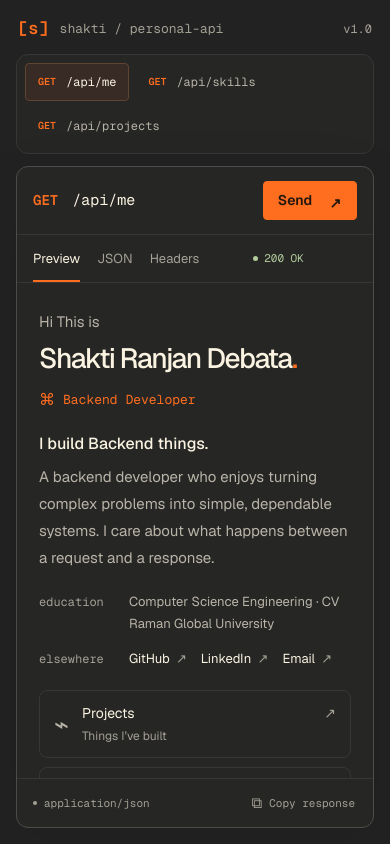
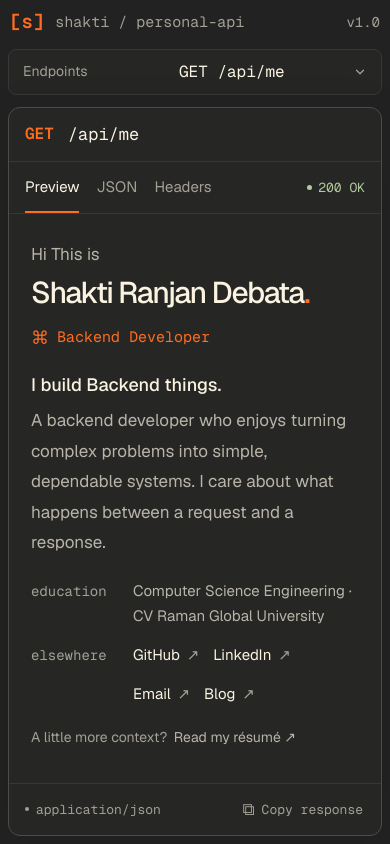
Before and after one commit to d-shaktiranjan/portfolio-next, a Next.js app: page / in a window 390 px wide. Built offline with nearby package versions, Linux system fonts and the light colour scheme.

Commit message:
fix: ui elements

```diff
--- a/app/globals.css
+++ b/app/globals.css
@@ -75,13 +75,14 @@ a {
   display: grid;
   align-items: start;
   justify-items: center;
-  padding: 16px 24px;
+  padding: 12px;
 }
 .api-workspace {
   display: flex;
   flex-direction: column;
-  width: min(100%, 1000px);
-  max-height: calc(100svh - 32px);
+  width: min(100%, 1280px);
+  height: calc(100svh - 24px);
+  max-height: calc(100svh - 24px);
 }
 .workspace-label {
   display: flex;
@@ -90,19 +91,20 @@ a {
   flex-shrink: 0;
   margin: 0 2px 12px;
   font-family: var(--font-geist-mono), monospace;
-  font-size: 13px;
+  font-size: 15px;
   color: var(--text-muted);
 }
 .workspace-mark {
   color: var(--accent);
-  font-size: 17px;
+  font-size: 19px;
   font-weight: 600;
 }
 .version {
   margin-left: auto;
-  font-size: 12px;
+  font-size: 14px;
 }
 .api-console {
+  height: 100%;
   max-height: 100%;
   display: flex;
   flex-direction: column;
@@ -124,12 +126,12 @@ a {
 .method {
   color: var(--accent);
   font-family: var(--font-geist-mono), monospace;
-  font-size: 14px;
+  font-size: 16px;
   font-weight: 600;
 }
 .endpoint {
   font-family: var(--font-geist-mono), monospace;
-  font-size: 15px;
+  font-size: 17px;
 }
 .endpoint:hover {
   color: var(--accent);
@@ -138,47 +140,7 @@ a {
   margin-left: auto;
   font-family: var(--font-geist-mono), monospace;
   color: var(--text-muted);
-  font-size: 12px;
-}
-.send-button {
-  width: 94px;
-  flex-shrink: 0;
-  display: flex;
-  justify-content: center;
-  gap: 16px;
-  align-items: center;
-  border: 1px solid var(--accent);
-  border-radius: var(--radius-sm);
-  background: var(--accent);
-  color: #22170e;
-  padding: 8px 13px;
   font-size: 14px;
-  font-weight: 600;
-}
-.send-button:hover {
-  background: #ff843f;
-  border-color: #ff843f;
-}
-.send-button:disabled {
-  opacity: 1;
-}
-.send-icon {
-  display: inline-grid;
-  place-items: center;
-  width: 14px;
-  height: 14px;
-  flex-shrink: 0;
-}
-.send-icon.is-loading {
-  border: 1.5px solid #22170e40;
-  border-top-color: #22170e;
-  border-radius: 50%;
-  animation: request-spin 700ms linear infinite;
-}
-@keyframes request-spin {
-  to {
-    transform: rotate(360deg);
-  }
 }
 .response-toolbar {
   flex-shrink: 0;
@@ -200,7 +162,7 @@ a {
   border-bottom: 2px solid transparent;
   padding: 14px 0 12px;
   color: var(--text-muted);
-  font-size: 13px;
+  font-size: 15px;
 }
 .view-button:hover {
   color: var(--foreground);
@@ -214,7 +176,7 @@ a {
   align-items: center;
   gap: 14px;
   font-family: var(--font-geist-mono), monospace;
-  font-size: 12px;
+  font-size: 14px;
 }
 .status {
   display: inline-flex;
@@ -233,21 +195,12 @@ a {
   border-radius: 50%;
   background: currentColor;
 }
-.response-duration {
-  color: var(--text-muted);
-  width: 7ch;
-  text-align: right;
-  font-variant-numeric: tabular-nums;
-}
 .response-body {
+  flex: 1;
   min-height: 0;
   overflow-y: auto;
   scrollbar-width: thin;
   scrollbar-color: var(--border-strong) transparent;
-  transition: opacity 160ms ease;
-}
-.response-body[aria-busy="true"] {
-  opacity: 0.65;
 }
 .profile {
   padding: 24px 40px;
@@ -255,11 +208,11 @@ a {
 .profile-greeting {
   margin: 0 0 8px;
   color: var(--text-secondary);
-  font-size: 15px;
+  font-size: 17px;
 }
 h1 {
   margin: 0;
-  font-size: clamp(28px, 4.5vw, 40px);
+  font-size: clamp(30px, 4.5vw, 42px);
   font-weight: 500;
   letter-spacing: -1.5px;
   line-height: 1.2;
@@ -270,25 +223,25 @@ h1 {
   align-items: center;
   margin: 13px 0 0;
   font-family: var(--font-geist-mono), monospace;
-  font-size: 13px;
+  font-size: 15px;
   color: var(--accent);
 }
 .profile-role > span {
-  font-size: 16px;
+  font-size: 18px;
 }
 .profile-about {
   margin: 20px 0;
 }
 .profile-about h2 {
   margin: 0 0 7px;
-  font-size: 16px;
+  font-size: 18px;
   font-weight: 500;
 }
 .profile-about p {
   max-width: 540px;
   margin: 0;
   color: var(--text-secondary);
-  font-size: 15px;
+  font-size: 17px;
   line-height: 1.8;
 }
 .profile-details {
@@ -298,19 +251,19 @@ h1 {
 }
 .profile-details > div {
   display: grid;
-  grid-template-columns: 100px 1fr;
+  grid-template-columns: 112px 1fr;
   gap: 12px;
   align-items: baseline;
 }
 .profile-details dt {
   color: var(--text-muted);
   font-family: var(--font-geist-mono), monospace;
-  font-size: 12px;
+  font-size: 14px;
 }
 .profile-details dd {
   margin: 0;
   color: var(--text-secondary);
-  font-size: 13px;
+  font-size: 15px;
   line-height: 1.7;
 }
 .social-links {
@@ -329,44 +282,10 @@ h1 {
 .profile-note a:hover {
   color: var(--accent);
 }
-.resource-links {
-  display: grid;
-  grid-template-columns: 1fr 1fr;
-  gap: 12px;
-}
-.resource-links > a {
-  display: flex;
-  align-items: center;
-  gap: 13px;
-  border: 1px solid var(--border);
-  border-radius: var(--radius-md);
-  padding: 15px;
-  font-size: 14px;
-}
-.resource-links > a:hover {
-  border-color: var(--border-strong);
-  background: var(--surface-soft);
-}
-.resource-icon {
-  font-family: var(--font-geist-mono), monospace;
-  color: var(--text-secondary);
-  font-size: 25px;
-}
-.resource-description {
-  display: block;
-  margin-top: 3px;
-  color: var(--text-muted);
-  font-size: 12px;
-}
-.resource-arrow {
-  margin-left: auto;
-  align-self: flex-start;
-  color: var(--text-muted);
-}
 .profile-note {
   margin: 16px 0 0;
   color: var(--text-muted);
-  font-size: 12px;
+  font-size: 14px;
 }
 .profile-note a {
   color: var(--text-secondary);
@@ -382,20 +301,20 @@ h1 {
 }
 .headers-view h2 {
   margin: 0 0 12px;
-  font-size: 15px;
+  font-size: 17px;
   font-weight: 500;
 }
 .headers-note {
   margin: 0 0 12px;
   color: var(--text-muted);
-  font-size: 13px;
+  font-size: 15px;
   line-height: 1.7;
 }
 .headers-view pre {
   margin: 0;
   color: var(--text-secondary);
   font-family: var(--font-geist-mono), monospace;
-  font-size: 13px;
+  font-size: 15px;
   line-height: 1.9;
   white-space: pre-wrap;
   overflow-wrap: anywhere;
@@ -405,7 +324,7 @@ h1 {
   padding: 34px 40px;
   color: var(--text-secondary);
   font-family: var(--font-geist-mono), monospace;
-  font-size: 14px;
+  font-size: 16px;
   line-height: 1.9;
   white-space: pre-wrap;
   overflow-wrap: anywhere;
@@ -420,7 +339,7 @@ h1 {
   padding: 12px 24px;
   color: var(--text-muted);
   font-family: var(--font-geist-mono), monospace;
-  font-size: 11px;
+  font-size: 13px;
 }
 .response-meta > span {
   display: flex;
@@ -445,19 +364,19 @@ h1 {
   background: transparent;
   border: 0;
   padding: 2px;
-  font-size: 11px;
+  font-size: 13px;
   color: var(--text-muted);
 }
 .copy-button:hover {
   color: var(--foreground);
 }
 .copy-button > span {
-  font-size: 15px;
+  font-size: 17px;
 }
 .loading-response {
   font-family: var(--font-geist-mono), monospace;
   color: var(--text-muted);
-  font-size: 14px;
+  font-size: 16px;
 }
 
 /* Keep the full profile visible on shorter desktop windows. */
@@ -478,9 +397,6 @@ h1 {
     gap: 10px;
     margin-bottom: 14px;
   }
-  .resource-links > a {
-    padding-block: 12px;
-  }
   .profile-note {
     margin-top: 12px;
   }
@@ -488,7 +404,11 @@ h1 {
 
 @media (max-width: 600px) {
   .workspace {
-    padding: 16px;
+    padding: 8px;
+  }
+  .api-workspace {
+    height: calc(100svh - 16px);
+    max-height: calc(100svh - 16px);
   }
   .request-bar {
     padding: 14px 16px;
@@ -496,9 +416,6 @@ h1 {
   }
   .request-format {
     display: none;
-  }
-  .send-button {
-    margin-left: auto;
   }
   .response-toolbar {
     flex-wrap: wrap;
@@ -509,31 +426,24 @@ h1 {
   }
   .response-status {
     gap: 7px;
-    font-size: 11px;
+    font-size: 13px;
   }
   .profile {
     padding: 28px 22px 24px;
   }
   .profile-details > div {
-    grid-template-columns: 80px 1fr;
+    grid-template-columns: 92px 1fr;
     gap: 10px;
   }
   .social-links {
     gap: 14px;
-  }
-  .resource-links {
-    grid-template-columns: 1fr;
-    gap: 9px;
-  }
-  .resource-links > a {
-    padding: 12px 14px;
   }
   .response-meta {
     padding: 11px 16px;
   }
   .raw-response {
     padding: 24px 22px;
-    font-size: 13px;
+    font-size: 15px;
   }
 }
 
@@ -542,9 +452,6 @@ h1 {
   *::before,
   *::after {
     transition: none !important;
-  }
-  .send-icon.is-loading {
-    animation: none;
   }
 }
 
@@ -570,11 +477,12 @@ h1 {
 
 /* Shared API client: collection navigation and the selected response. */
 .api-client {
+  flex: 1;
   display: grid;
-  grid-template-columns: 184px minmax(0, 1fr);
+  grid-template-columns: 200px minmax(0, 1fr);
   grid-template-rows: minmax(0, 1fr);
-  align-items: start;
-  gap: 16px;
+  align-items: stretch;
+  gap: 12px;
   min-height: 0;
 }
 .endpoint-navigation {
@@ -589,11 +497,11 @@ h1 {
   justify-content: space-between;
   margin: 0 10px 18px;
   color: var(--text-muted);
-  font-size: 12px;
+  font-size: 14px;
 }
 .endpoint-navigation-title span {
   font-family: var(--font-geist-mono), monospace;
-  font-size: 11px;
+  font-size: 13px;
 }
 .endpoint-navigation ul {
   display: grid;
@@ -611,7 +519,7 @@ h1 {
   border-radius: var(--radius-sm);
   color: var(--text-secondary);
   font-family: var(--font-geist-mono), monospace;
-  font-size: 12px;
+  font-size: 14px;
   white-space: nowrap;
 }
 .endpoint-link:hover {
@@ -625,8 +533,11 @@ h1 {
 }
 .endpoint-method {
   color: var(--accent);
-  font-size: 10px;
+  font-size: 12px;
   font-weight: 600;
+}
+.mobile-endpoint-selector {
+  display: none;
 }
 
 /* Text-only skills keep the emphasis on the stack and its categories. */
@@ -634,12 +545,12 @@ h1 {
   padding: 28px 36px 20px;
 }
 .skills h1 {
-  font-size: 34px;
+  font-size: 36px;
 }
 .skills-description {
   margin: 10px 0 24px;
   color: var(--text-secondary);
-  font-size: 14px;
+  font-size: 16px;
   line-height: 1.7;
 }
 .primary-stack {
@@ -651,7 +562,7 @@ h1 {
   margin: 0 0 10px;
   color: var(--text-muted);
   font-family: var(--font-geist-mono), monospace;
-  font-size: 11px;
+  font-size: 13px;
   font-weight: 400;
 }
 .primary-stack ul,
@@ -665,7 +576,7 @@ h1 {
 .primary-stack ul {
   column-gap: 12px;
   row-gap: 6px;
-  font-size: 20px;
+  font-size: 22px;
   font-weight: 500;
   letter-spacing: -0.5px;
 }
@@ -678,12 +589,12 @@ h1 {
 .primary-stack p {
   margin: 10px 0 0;
   color: var(--text-secondary);
-  font-size: 12px;
+  font-size: 14px;
   line-height: 1.7;
 }
 .skill-category {
   display: grid;
-  grid-template-columns: 130px minmax(0, 1fr);
+  grid-template-columns: 148px minmax(0, 1fr);
   gap: 18px;
   padding: 18px 0;
   border-top: 1px solid var(--border);
@@ -691,14 +602,14 @@ h1 {
 .skill-category h2 {
   margin: 0;
   color: var(--text-muted);
-  font-size: 12px;
+  font-size: 14px;
   font-weight: 400;
   line-height: 1.9;
 }
 .skill-category ul {
   column-gap: 14px;
   row-gap: 6px;
-  font-size: 13px;
+  font-size: 15px;
   line-height: 1.8;
 }
 .skill-category li {
@@ -730,18 +641,55 @@ h1 {
     gap: 12px;
   }
   .endpoint-navigation {
-    padding: 8px;
+    padding: 0;
+    border: 0;
+    background: transparent;
   }
   .endpoint-navigation-title {
     display: none;
   }
   .endpoint-navigation ul {
+    display: none;
+  }
+  .mobile-endpoint-selector {
     display: flex;
-    flex-wrap: wrap;
-    gap: 6px;
+    align-items: center;
+    justify-content: space-between;
+    gap: 16px;
+    padding: 0 14px;
+    border: 1px solid var(--border);
+    border-radius: var(--radius-md);
+    background: var(--surface);
+    color: var(--text-muted);
+    font-size: 14px;
   }
-  .endpoint-link {
-    padding: 9px 12px;
+  .endpoint-select-control {
+    position: relative;
+    min-width: 0;
+  }
+  .endpoint-select-control select {
+    appearance: none;
+    width: 100%;
+    min-height: 44px;
+    padding: 0 24px 0 8px;
+    border: 0;
+    border-radius: var(--radius-sm);
+    background: transparent;
+    color: var(--foreground);
+    font-family: var(--font-geist-mono), monospace;
+    font-size: 16px;
+    cursor: pointer;
+  }
+  .endpoint-select-control option {
+    background: var(--surface);
+    color: var(--foreground);
+  }
+  .endpoint-select-control svg {
+    position: absolute;
+    right: 0;
+    top: 50%;
+    transform: translateY(-50%);
+    pointer-events: none;
   }
 }
 
@@ -750,13 +698,13 @@ h1 {
     padding: 24px 22px 16px;
   }
   .skills h1 {
-    font-size: 30px;
+    font-size: 32px;
   }
   .skills-description {
-    font-size: 13px;
+    font-size: 15px;
   }
   .primary-stack ul {
-    font-size: 17px;
+    font-size: 19px;
   }
   .skill-category {
     grid-template-columns: minmax(0, 1fr);
@@ -764,7 +712,7 @@ h1 {
     padding-block: 16px;
   }
   .skill-category h2 {
-    font-size: 11px;
+    font-size: 13px;
   }
 }
 
@@ -779,18 +727,18 @@ h1 {
   gap: 16px;
 }
 .projects h1 {
-  font-size: 34px;
+  font-size: 36px;
 }
 .project-count {
   color: var(--text-muted);
   font-family: var(--font-geist-mono), monospace;
-  font-size: 11px;
+  font-size: 13px;
   white-space: nowrap;
 }
 .projects-description {
   margin: 10px 0 24px;
   color: var(--text-secondary);
-  font-size: 14px;
+  font-size: 16px;
   line-height: 1.7;
 }
 .project-grid {
@@ -811,7 +759,7 @@ h1 {
 }
 .project h2 {
   margin: 0;
-  font-size: 16px;
+  font-size: 18px;
   font-weight: 500;
   letter-spacing: -0.3px;
 }
@@ -821,7 +769,7 @@ h1 {
 }
 .project-links a {
   color: var(--text-secondary);
-  font-size: 11px;
+  font-size: 13px;
   white-space: nowrap;
 }
 .project-links a span {
@@ -834,7 +782,7 @@ h1 {
 .project-description {
   margin: 10px 0;
   color: var(--text-secondary);
-  font-size: 13px;
+  font-size: 15px;
   line-height: 1.7;
 }
 .project-technologies {
@@ -847,7 +795,7 @@ h1 {
   list-style: none;
   color: var(--text-muted);
   font-family: var(--font-geist-mono), monospace;
-  font-size: 11px;
+  font-size: 13px;
   line-height: 1.8;
 }
 
@@ -868,12 +816,21 @@ h1 {
     padding: 24px 22px 16px;
   }
   .projects h1 {
-    font-size: 30px;
+    font-size: 32px;
   }
   .projects-description {
-    font-size: 13px;
+    font-size: 15px;
   }
   .project-grid {
     grid-template-columns: minmax(0, 1fr);
   }
 }
+
+@media (max-width: 360px) {
+  .workspace-label {
+    gap: 8px;
+  }
+  .version {
+    display: none;
+  }
+}
--- a/components/api-console.tsx
+++ b/components/api-console.tsx
@@ -1,15 +1,13 @@
 "use client";
 
-import { useRef, useState, type ReactNode } from "react";
+import { useState, type ReactNode } from "react";
 import type { ApiResponse } from "@/lib/api";
 import { JsonCode } from "@/components/json-code";
 
 type ResponseView = "Preview" | "JSON" | "Headers";
 const views: ResponseView[] = ["Preview", "JSON", "Headers"];
-const requestHeaders = { Accept: "application/json" };
-const requestHeadersText = Object.entries(requestHeaders)
-  .map(([name, value]) => `${name.toLowerCase()}: ${value}`)
-  .join("\n");
+const requestHeadersText = "accept: application/json";
+const responseHeaders = "content-type: application/json";
 
 export function ApiConsole({
   endpoint,
@@ -21,60 +19,8 @@ export function ApiConsole({
   children: ReactNode;
 }) {
   const [view, setView] = useState<ResponseView>("Preview");
-  const [response, setResponse] = useState(
-    JSON.stringify(initialResponse, null, 2),
-  );
-  const [responseHeaders, setResponseHeaders] = useState(
-    "content-type: application/json",
-  );
-  const [status, setStatus] = useState("200 OK");
-  const [duration, setDuration] = useState<number | null>(null);
-  const [isSending, setIsSending] = useState(false);
+  const response = JSON.stringify(initialResponse, null, 2);
   const [feedback, setFeedback] = useState("");
-  const requestInFlight = useRef(false);
-
-  async function sendRequest() {
-    if (requestInFlight.current) return;
-    requestInFlight.current = true;
-    setIsSending(true);
-    setFeedback("");
-    // Keep the indicator perceptible even when the local endpoint responds instantly.
-    const minimumLoadingTime = new Promise<void>((resolve) => {
-      setTimeout(resolve, 300);
-    });
-
-    try {
-      const start = performance.now();
-      const result = await fetch(endpoint, {
-        headers: requestHeaders,
-        cache: "no-store",
-        signal: AbortSignal.timeout(10000),
-      });
-      const body = await result.json();
-      const elapsed = Math.round(performance.now() - start);
-      await minimumLoadingTime;
-      setDuration(elapsed);
-      setStatus(`${result.status} ${result.statusText}`);
-      setResponse(JSON.stringify(body, null, 2));
-      setResponseHeaders(
-        Array.from(result.headers, ([key, value]) => `${key}: ${value}`).join(
-          "\n",
-        ),
-      );
-      if (!result.ok) setView("JSON");
-      setFeedback(
-        result.ok ? "Response received." : "The request returned an error.",
-      );
-    } catch {
-      await minimumLoadingTime;
-      setStatus("Request failed");
-      setDuration(null);
-      setFeedback("Couldn’t reach the endpoint. Please try again.");
-    } finally {
-      requestInFlight.current = false;
-      setIsSending(false);
-    }
-  }
 
   async function copyResponse() {
     try {
@@ -101,20 +47,6 @@ export function ApiConsole({
           {endpoint}
         </a>
         <span className="request-format">HTTP/1.1</span>
-        <button
-          className="send-button"
-          onClick={sendRequest}
-          disabled={isSending}
-          aria-label={isSending ? "Sending request" : "Send"}
-        >
-          Send
-          <span
-            className={isSending ? "send-icon is-loading" : "send-icon"}
-            aria-hidden="true"
-          >
-            {isSending ? null : "↗"}
-          </span>
-        </button>
       </div>
 
       <div className="response-toolbar">
@@ -134,26 +66,15 @@ export function ApiConsole({
             </button>
           ))}
         </div>
-        <div className="response-status" aria-live="polite">
-          <span
-            className={
-              status.startsWith("200") ? "status success" : "status failure"
-            }
-          >
+        <div className="response-status">
+          <span className="status success">
             <span className="status-dot" />
-            {status}
-          </span>
-          <span
-            className="response-duration"
-            style={{ visibility: duration === null ? "hidden" : "visible" }}
-            aria-hidden={duration === null}
-          >
-            {duration ?? "—"} ms
+            200 OK
           </span>
         </div>
       </div>
 
-      <div id="response-body" className="response-body" aria-busy={isSending}>
+      <div id="response-body" className="response-body">
         <div hidden={view !== "Preview"}>{children}</div>
         {view === "JSON" && (
           <pre className="raw-response" tabIndex={0} aria-label="JSON response">
@@ -165,7 +86,7 @@ export function ApiConsole({
             <section aria-labelledby="request-headers-title">
               <h2 id="request-headers-title">Request Headers</h2>
               <p className="headers-note">
-                Application-set headers. The browser may add others.
+                Expected headers for this endpoint. The browser may add others.
               </p>
               <pre tabIndex={0} aria-label="Request headers">
                 <code>{requestHeadersText}</code>
--- a/components/endpoint-navigation.tsx
+++ b/components/endpoint-navigation.tsx
@@ -1,4 +1,5 @@
 import Link from "next/link";
+import { MobileEndpointSelector } from "@/components/mobile-endpoint-selector";
 
 const endpoints = [
   { href: "/", path: "/api/me", label: "Profile" },
@@ -13,6 +14,10 @@ export function EndpointNavigation({
 }) {
   return (
     <nav className="endpoint-navigation" aria-label="API endpoints">
+      <MobileEndpointSelector
+        activeEndpoint={activeEndpoint}
+        endpoints={endpoints}
+      />
       <p className="endpoint-navigation-title">
         Endpoints <span>{endpoints.length}</span>
       </p>
--- /dev/null
+++ b/components/mobile-endpoint-selector.tsx
@@ -0,0 +1,58 @@
+"use client";
+
+import { useRouter } from "next/navigation";
+
+type Endpoint = {
+  href: string;
+  path: string;
+  label: string;
+};
+
+export function MobileEndpointSelector({
+  activeEndpoint,
+  endpoints,
+}: {
+  activeEndpoint: string;
+  endpoints: Endpoint[];
+}) {
+  const router = useRouter();
+
+  return (
+    <label className="mobile-endpoint-selector">
+      <span>Endpoints</span>
+      <span className="endpoint-select-control">
+        <select
+          aria-label="Select endpoint"
+          value={activeEndpoint}
+          onChange={(event) => {
+            const endpoint = endpoints.find(
+              (item) => item.path === event.target.value,
+            );
+            if (endpoint) router.push(endpoint.href);
+          }}
+        >
+          {endpoints.map((endpoint) => (
+            <option key={endpoint.path} value={endpoint.path}>
+              GET {endpoint.path}
+            </option>
+          ))}
+        </select>
+        <svg
+          viewBox="0 0 16 16"
+          width="14"
+          height="14"
+          fill="none"
+          aria-hidden="true"
+        >
+          <path
+            d="m4 6 4 4 4-4"
+            stroke="currentColor"
+            strokeWidth="1.5"
+            strokeLinecap="round"
+            strokeLinejoin="round"
+          />
+        </svg>
+      </span>
+    </label>
+  );
+}
--- a/components/profile-response.tsx
+++ b/components/profile-response.tsx
@@ -1,4 +1,3 @@
-import Link from "next/link";
 import type { Profile } from "@/lib/profile";
 
 export function ProfileResponse({ profile }: { profile: Profile }) {
@@ -43,40 +42,16 @@ export function ProfileResponse({ profile }: { profile: Profile }) {
             <a href={profile.links.email}>
               Email <span aria-hidden="true">↗</span>
             </a>
+            <a
+              href={profile.links.writing}
+              target="_blank"
+              rel="noopener noreferrer"
+            >
+              Blog <span aria-hidden="true">↗</span>
+            </a>
           </dd>
         </div>
       </dl>
-
-      <nav className="resource-links" aria-label="Explore my work">
-        <Link href={profile.links.projects}>
-          <span className="resource-icon" aria-hidden="true">
-            ⌁
-          </span>
-          <span>
-            Projects
-            <span className="resource-description">Things I’ve built</span>
-          </span>
-          <span className="resource-arrow" aria-hidden="true">
-            ↗
-          </span>
-        </Link>
-        <a
-          href={profile.links.writing}
-          target="_blank"
-          rel="noopener noreferrer"
-        >
-          <span className="resource-icon" aria-hidden="true">
-            ≡
-          </span>
-          <span>
-            Writing
-            <span className="resource-description">Notes from the backend</span>
-          </span>
-          <span className="resource-arrow" aria-hidden="true">
-            ↗
-          </span>
-        </a>
-      </nav>
 
       <p className="profile-note">
         A little more context?{" "}
```
